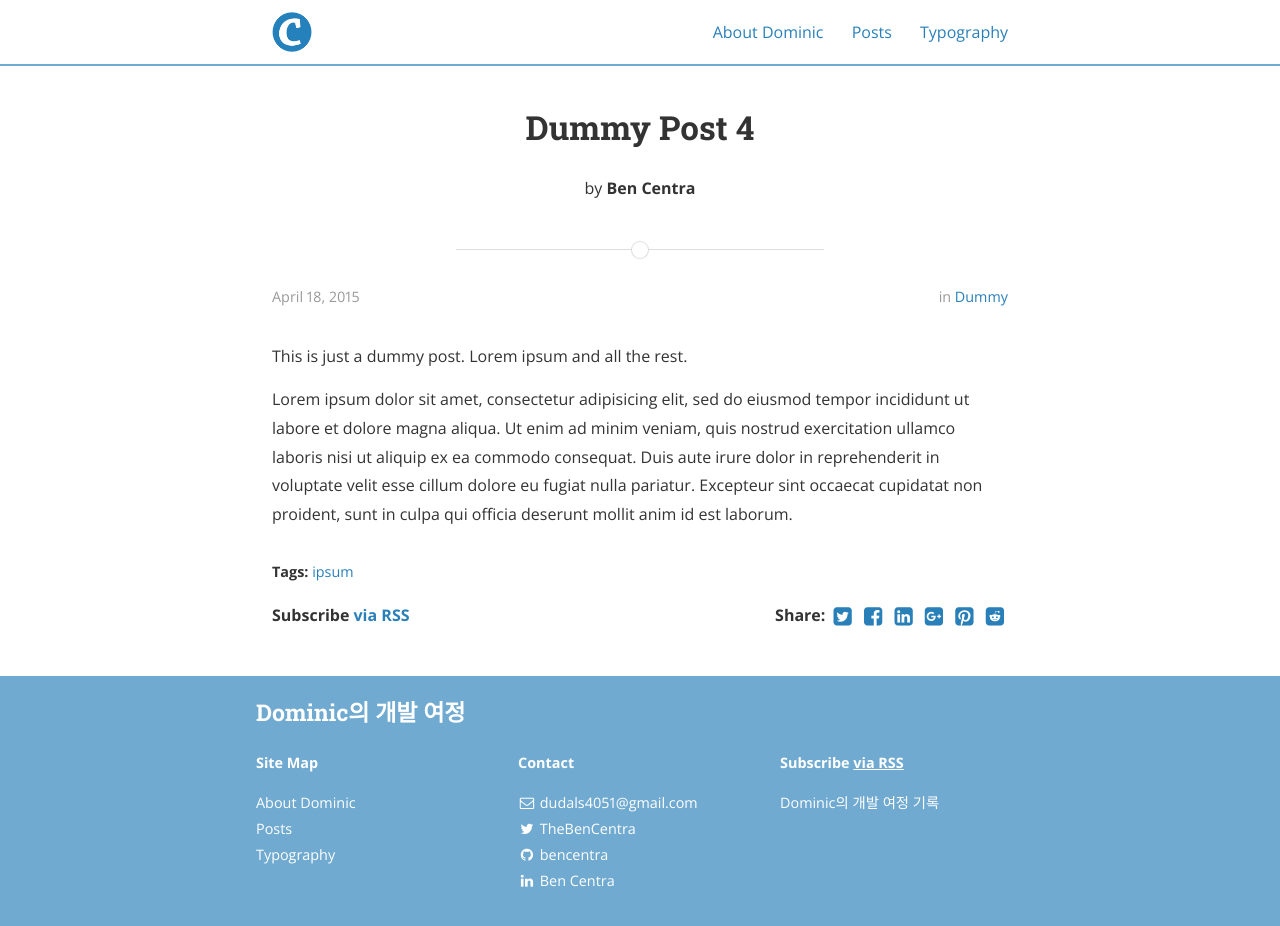
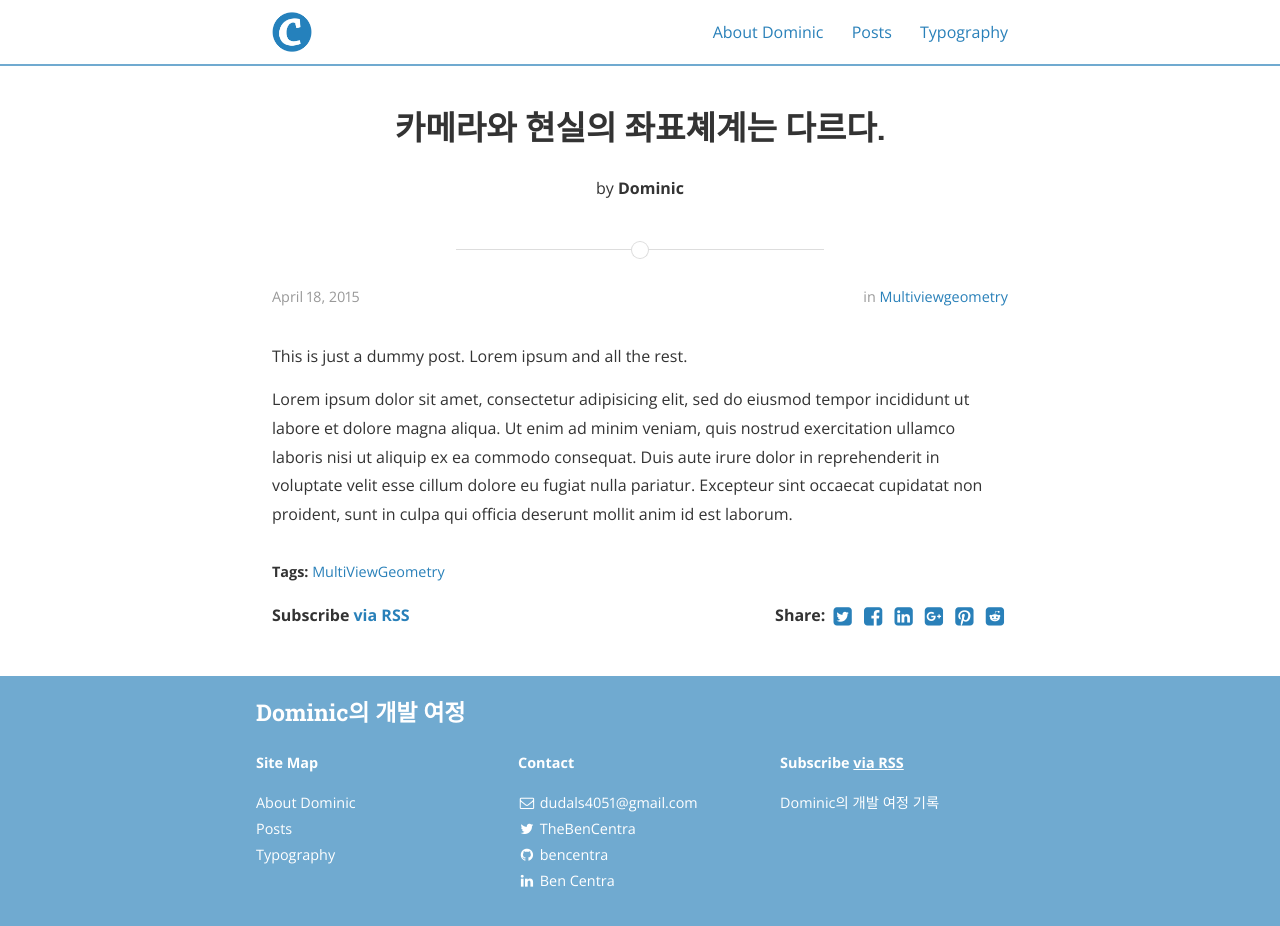
Before and after one commit to DominicAI/DominicAI.github.io, a Jekyll site: the page built from _posts/2015-04-18-dummy4.md, in a window 1280 px wide and 926 px high. Built offline with Jekyll 4.4.1, drawn with Linux system fonts in a browser that asks for light colours; nearby versions of some CDN libraries.

Commit message:
multiview posting

```diff
--- a/_posts/2015-04-18-dummy4.md
+++ b/_posts/2015-04-18-dummy4.md
@@ -1,10 +1,10 @@
 ---
 layout: post
-title:  "Dummy Post 4"
+title:  "카메라와 현실의 좌표쳬계는 다르다."
 date:   2015-04-18T14:25:52-05:00
-author: Ben Centra
-categories: Dummy
-tags: ipsum
+author: Dominic
+categories: MultiViewGeometry
+tags: MultiViewGeometry
 ---
 
 This is just a dummy post. Lorem ipsum and all the rest.
```
Also changed, not shown: assets/delta.png (added), assets/picking.png (added), assets/picking2.png (added).
